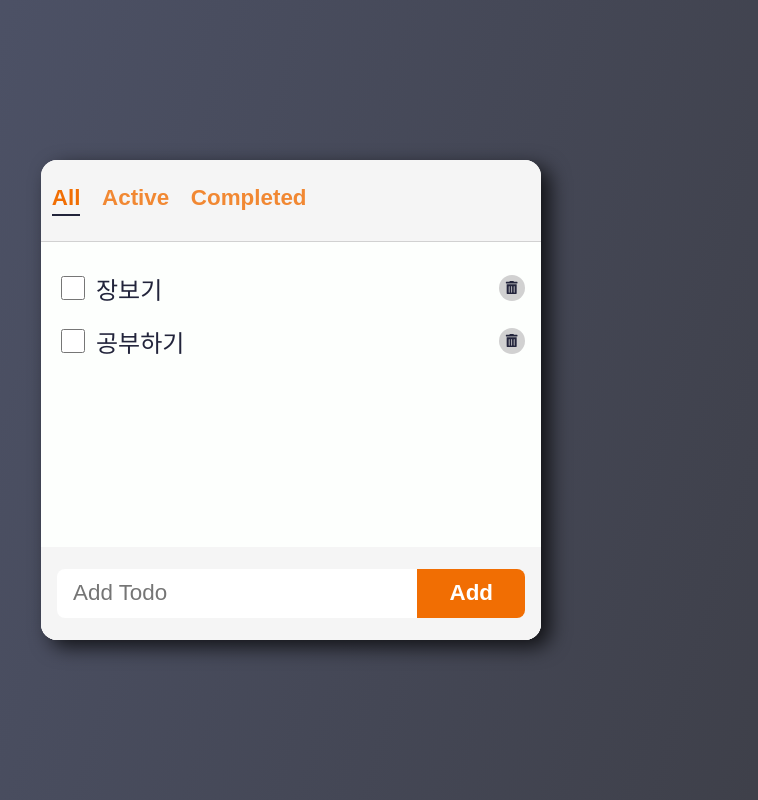
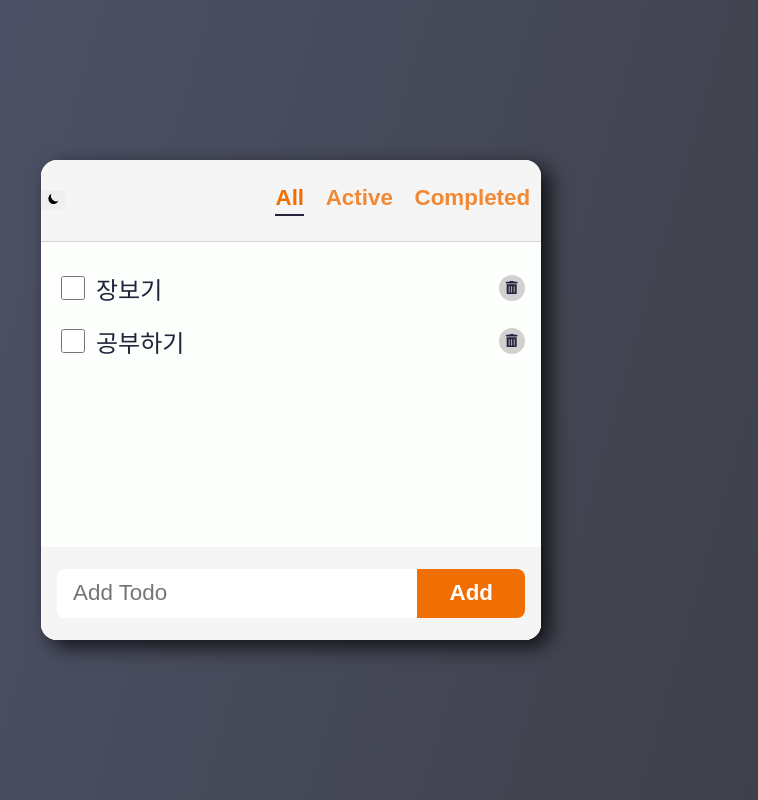
Before and after one commit to presentKey/todo-list, a React (Create React App) app: page / in a window 1280 px wide. Shown: the whole page, without its empty margins (349-1107 px from the left). Built offline with nearby package versions, Linux system fonts and the light colour scheme.

Commit message:
new: Implement dark mode context

```diff
--- a/src/App.js
+++ b/src/App.js
@@ -2,16 +2,17 @@ import { useState } from 'react';
 import './App.css';
 import Header from './components/Header/Header';
 import TodoList from './components/TodoList/TodoList';
+import { DarkModeProvider } from './context/DarkModeContext';
 
 const filters = ['all', 'active', 'completed'];
 function App() {
   const [filter, setFilter] = useState(filters[0]);
   return (
-    <>
+    <DarkModeProvider>
       {/* onFilterChange={(filter) => setFilter(filter)} */}
       <Header filters={filters} filter={filter} onFilterChange={setFilter} />
       <TodoList filter={filter} />
-    </>
+    </DarkModeProvider>
   );
 }
 
--- a/src/components/Header/Header.jsx
+++ b/src/components/Header/Header.jsx
@@ -1,9 +1,16 @@
 import React from 'react';
+import { useDarkMode } from '../../context/DarkModeContext';
 import styles from './Header.module.css';
+import { HiMoon, HiSun } from 'react-icons/hi';
 
 export default function Header({ filters, filter, onFilterChange }) {
+  const { darkMode, toggleDarkMode } = useDarkMode();
   return (
     <header className={styles.header}>
+      <button onClick={toggleDarkMode}>
+        {!darkMode && <HiMoon />}
+        {darkMode && <HiSun />}
+      </button>
       <ul className={styles.filters}>
         {filters.map((value, index) => (
           <li kye={index}>
--- /dev/null
+++ b/src/context/DarkModeContext.jsx
@@ -0,0 +1,36 @@
+import { createContext, useContext, useEffect, useState } from 'react';
+
+const DarkModeContext = createContext();
+
+export function DarkModeProvider({ children }) {
+  const [darkMode, setDarkMode] = useState(false);
+  const toggleDarkMode = () => {
+    setDarkMode(!darkMode);
+    updateDarkMode(!darkMode);
+  };
+
+  useEffect(() => {
+    const isDark =
+      localStorage.theme === 'dark' ||
+      (!('theme' in localStorage) &&
+        window.matchMedia('(prefers-color-scheme: dark)').matches);
+    setDarkMode(isDark);
+    updateDarkMode(isDark);
+  }, []);
+  return (
+    <DarkModeContext.Provider value={{ darkMode, toggleDarkMode }}>
+      {children}
+    </DarkModeContext.Provider>
+  );
+}
+
+function updateDarkMode(darkMode) {
+  if (darkMode) {
+    document.documentElement.classList.add('dark');
+    localStorage.theme = 'dark';
+  } else {
+    document.documentElement.classList.remove('dark');
+    localStorage.theme = 'light';
+  }
+}
+export const useDarkMode = () => useContext(DarkModeContext);
```
